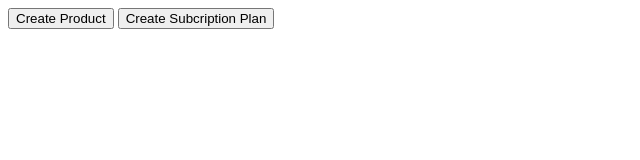
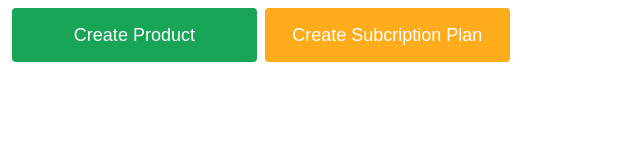
Before and after one commit to paypaldev/PayPal-JavaScript-Subscription-Sample, a plain HTML site: page client/checkout.html in a window 1280 px wide. Shown: the whole page, without its empty margins (0-640 px from the left). Drawn offline with Linux system fonts and the light colour scheme.

Commit message:
advanced code

```diff
--- a/client/app.js
+++ b/client/app.js
@@ -2,7 +2,7 @@
 const product = {
   name: "Membership",
   type: "PHYSICAL",
-  id: "1693308636C", // When you create products, this id always has to be unique.
+  id: "1693308636D", // When you create products, this id always has to be unique.
   description: "Country Club",
   category: "BUSINESS",
   image_url: "https://example.com/gallary/images/1693308636.jpg",
--- a/client/checkout.html
+++ b/client/checkout.html
@@ -4,11 +4,43 @@
     <meta charset="UTF-8">
     <meta name="viewport" content="width=device-width, initial-scale=1.0">
     <title>PayPal JS SDK Subscription Integration</title>
+    <style>
+      .container {
+        width: 40%;
+      }
+      .creationButtons {
+        margin: 8px 0px;
+        display: flex;
+      }
+
+      .btn {
+        width: 100%;
+        height: 54px;
+        border-radius: 4px;
+        cursor: pointer;
+        border: 0;
+        font-size: 18px;
+        color: #fff;
+        margin: 0px 4px;
+      }
+
+      .productBtn {
+        background-color: #18A558;
+      }
+
+      .subcriptionBtn {
+        background-color: #FFAC1C;
+      }
+    </style>
   </head>
   <body>
-    <button id="createProduct">Create Product</button>
-    <button id="createPlan">Create Subcription Plan</button>
-    <div id="paypal-button-container"></div>
+    <div class="container">
+      <div class="creationButtons">
+        <button id="createProduct" class="btn productBtn">Create Product</button>
+        <button id="createPlan" class="btn subcriptionBtn">Create Subcription Plan</button>
+      </div>
+      <div id="paypal-button-container"></div>
+    </div>
     <p id="result-message"></p>
     <!-- Replace the "test" client-id value with your client-id -->
     <script src="https://www.paypal.com/sdk/js?client-id=test&vault=true&intent=subscription" data-sdk-integration-source="integrationbuilder_sb"></script>
--- a/server/server.js
+++ b/server/server.js
@@ -51,7 +51,7 @@ const createProduct = async (payload) => {
     method: "POST",
     headers: {
       "Content-Type": "application/json",
-      "PayPal-Request-Id": "devrel-subscription-plan-C",
+      "PayPal-Request-Id": "devrel-subscription-plan-D",
       Authorization: `Bearer ${accessToken}`,
     },
     body: JSON.stringify(payload),
@@ -138,7 +138,7 @@ const createPlan = async (product) => {
     method: "POST",
     headers: {
       "Content-Type": "application/json",
-      "PayPal-Request-Id": "devrel-subscription-plan-C", //has to match the Request Id of the product you created
+      "PayPal-Request-Id": "devrel-subscription-plan-D", //has to match the Request Id of the product you created
       Authorization: `Bearer ${accessToken}`,
     },
     body: JSON.stringify(payload),
```
Also changed, not shown: README.md.
